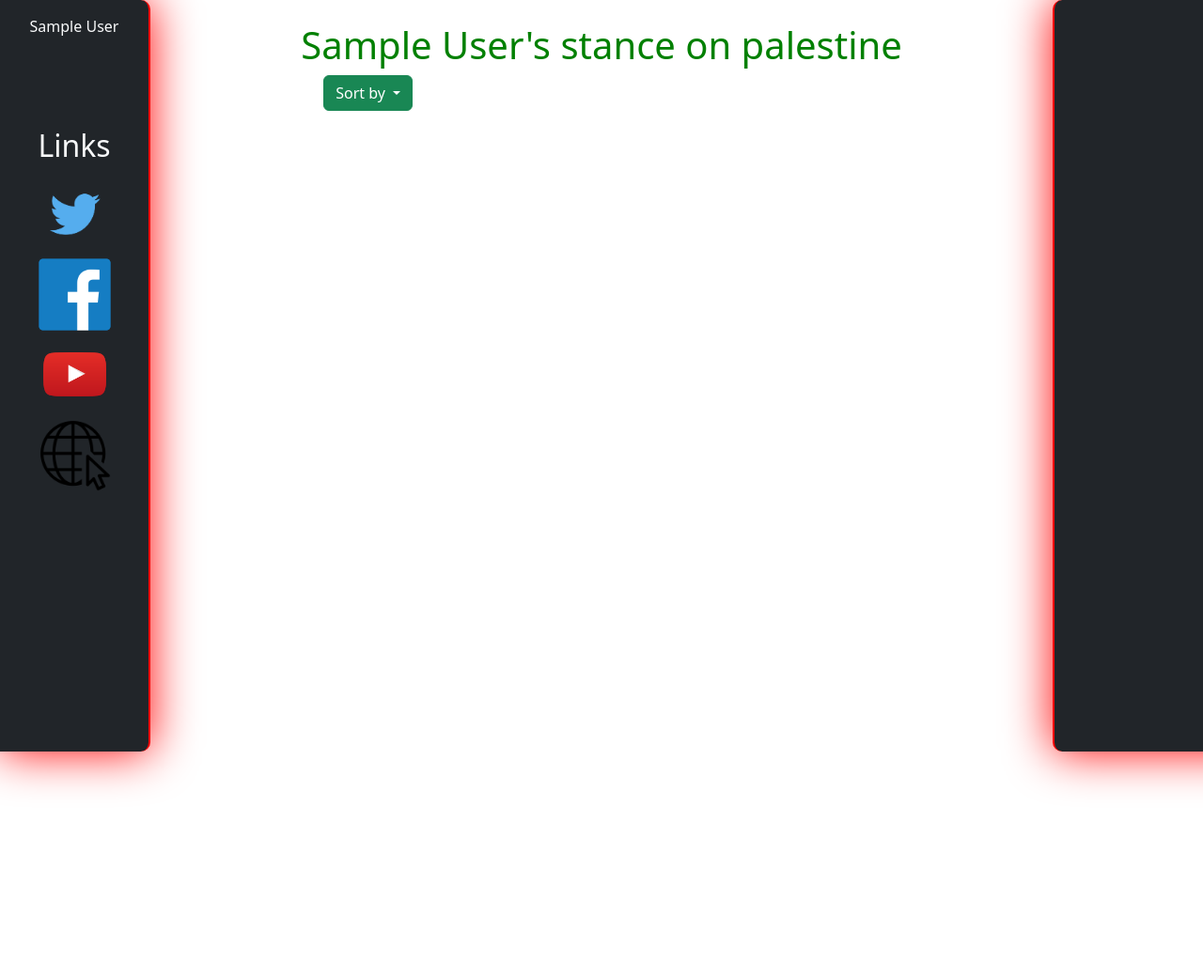
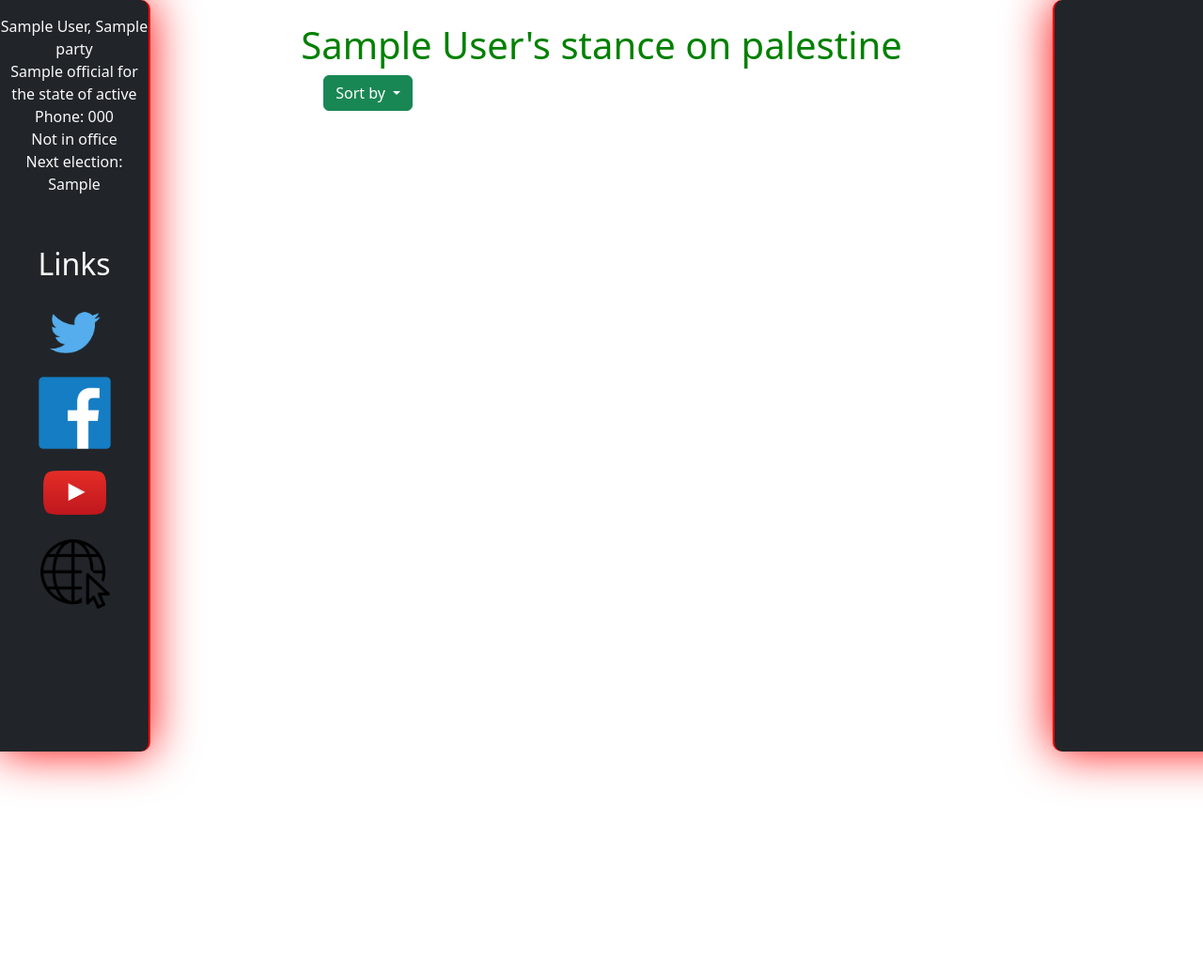
Before and after one commit to Cameronjs222/palestine_post, a Flask app: template flask_app/Templates/official.html in a window 1280 px wide. Shown: the top 1040 px of the page at 94% size. Run offline with Flask 3, Linux system fonts and the light colour scheme; the template is opened without the code that fills it: most values are stand-ins (such as "Sample title", 1, 10 or a date in 2020).

Commit message:
changed official.html

```diff
--- a/flask_app/Templates/official.html
+++ b/flask_app/Templates/official.html
@@ -16,8 +16,32 @@
             <div class="bg-dark official_user_info official_sidebar text-light">
 
                 <div class="mt-3">
-                    <span>{{official.first_name}}</span>
-                    <span>{{official.last_name}}</span>
+                    <div>
+                        <span>{{official.first_name}}</span>
+                        <span>{{official.last_name}},</span>
+                        <span>{{official.party}}</span>
+                    </div>
+                    <div>
+                        <span>{{official.title}}</span>
+                        <span>for the state of {{official.state}}</span>
+                    </div>
+                    <div>
+                        <span>
+                            Phone:
+                        </span>
+                        <span>{{official.phone}}</span>
+                    </div>
+                    <div>
+                        {% if official.in_office == 1 %}
+                        <span>Currently in office</span>
+                        {% else %}
+                        <span>Not in office</span>
+                        {% endif %}
+                    </div>
+                    <div>
+                        <span>Next election:</span>
+                        <span>{{official.next_election}}</span>
+                    </div>
                 </div>
                 <div class="sidebar_links">
                     <h2>Links</h2>
```
